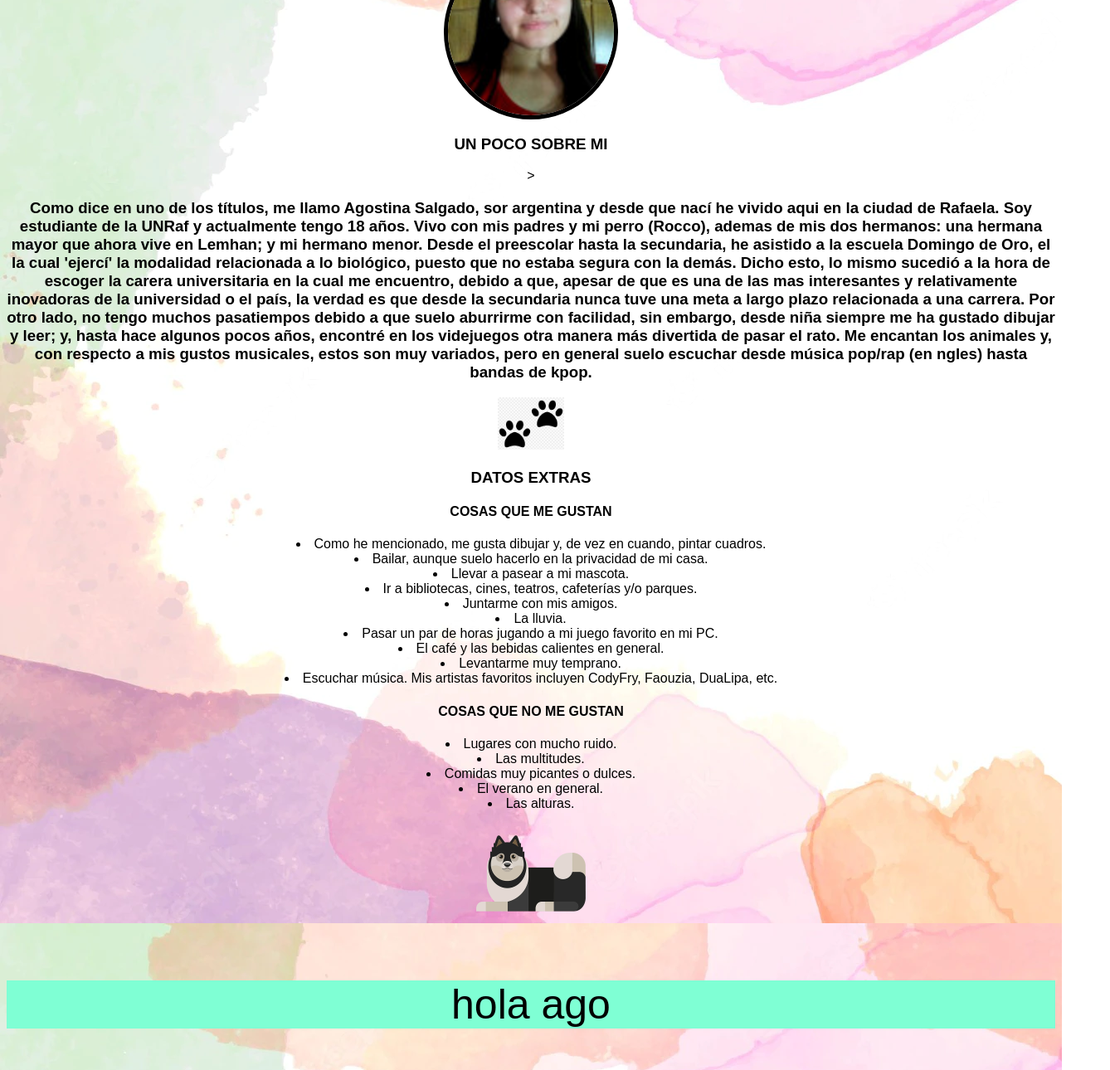
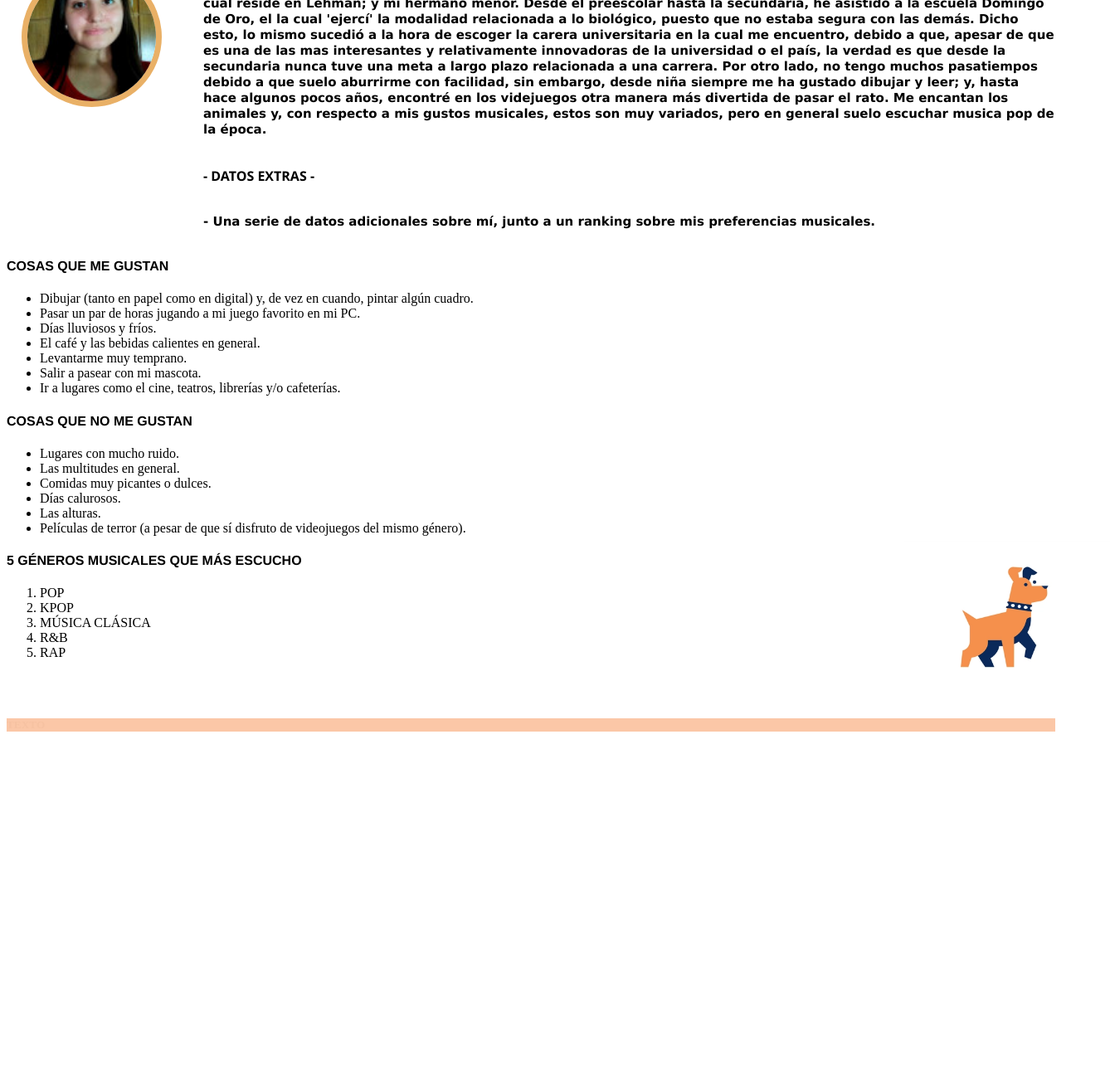
Before and after one commit to AGO0SALGADO/AGO0SALGADO.github.io, a plain HTML site: page index.html in a window 1280 px wide. Shown: the part 220-1510 px from the top of the page at 83% size, 1338 px wide, since content can reach past the window. After the commit the page ends 1124 px from the top, so only its background shows below. Drawn offline with Linux system fonts and the light colour scheme.

Commit message:
actualizacion pagina

```diff
--- a/assets/style.css
+++ b/assets/style.css
@@ -1,30 +1,56 @@
-.prueba {
-    background-color: aquamarine;
+
+.img {
+    width: 155px;
+    height: 155px;
+    display: block;
+    margin-left:18px;
+    margin-right: 50px;
+    margin-top: 60px;
+    margin-bottom: 130px;
+    border-radius: 50%;
+    float: left;
+    border-color: rgb(233, 176, 102)
 }
 
-body {
-    font-family: Arial, Helvetica, sans-serif;
+.img2 {
+    margin-right:auto;
+    margin-top: -160PX;
+    margin-left: 1080px;
 }
 
-header,
-footer {
-    display: flex;
-    flex-direction: row;
+h6 {
+    font-size: 15px;
+    font-family:'Lucida Sans', 'Lucida Sans Regular', 'Lucida Grande', 'Lucida Sans Unicode', Geneva, Verdana, sans-serif;
+    line-height: 19px;
+    flex:none;
+    margin-left: auto;
+    margin-right: auto;
+    background-color: white;
 }
 
-#box-container {
-    display: flex;
+h1 {
+    font-size: 30px;
+    font-family: 'Franklin Gothic Medium', 'Arial Narrow', Arial, sans-serif;
+    background-color:rgb(252, 195, 159);
 }
 
-#titleh2 {
-    font-size: 50px;
+h2 {
+    font-size: 23px;
+    font-family: 'Franklin Gothic Medium', 'Arial Narrow', Arial, sans-serif;
+    background-color:rgb(180, 245, 218);
+}
+
+h3 {
+    font-size: 16px;
+    font-family:'Segoe UI', Tahoma, Geneva, Verdana, sans-serif;
 }
 
 
-.profile-thumbnail {
-    width: 200px;
-    height: 200px;
-    border-radius: 50%;
-    display: block;
-    margin: 0px auto;
+h5 {
+    background-color:rgb(251, 199, 167);
+    color:rgb(246, 194, 162); ;
 }
+
+h4 {
+    font-family: 'Franklin Gothic Medium', 'Arial Narrow', Arial, sans-serif;
+}
--- a/index.html
+++ b/index.html
@@ -4,68 +4,81 @@
     <meta charset="UTF-8">
     <meta http-equiv="X-UA-Compatible" content="IE=edge">
     <meta name="viewport" content="width=device-width, initial-scale=1.0">
-    <title>Porfolio</title>
+    <title>Portfolio</title>
 
     <link rel="stylesheet" href="./assets/style.css">
 
+</head>
+
+<body
+
+<p><CENter><H1>PORTFOLIO PERSONAL</H1></CENter></p>
+
+<p><center><h2>----- Agostina Salgado -----</h2></center>
+
+<img src="assets/f1.jpg" alt="foto" border="7" class="img"
 
 
-</head>
-
-<body background="assets/fondo.webp"
+<P><h3>- UN POCO SOBRE MI -</h3></P>
 
 
-    <p>>><center><h1>PORFOLIO PERSONAL</h1></center>
+<p><h6> Hola! Me llamo Agostina Salgado, soy argentina
+        y desde que nací he vivido aqui en la ciudad de Rafaela.
+    Soy estudiante de la UNRaf y actualmente tengo 18 años. Vivo con mis padres, mascota y tengo dos hermanos: una hermana mayor, la cual reside en Lehman; y mi hermano menor.
+    Desde el preescolar hasta la secundaria, he asistido a la escuela Domingo de Oro, el la cual 'ejercí' la modalidad relacionada a lo biológico, puesto que no estaba segura con las demás. Dicho esto, lo mismo sucedió a la hora de escoger la carera universitaria en la cual me encuentro, debido a que, apesar de que es una de las mas interesantes y relativamente innovadoras de la universidad o el país, la verdad es que desde la secundaria nunca tuve una meta a largo plazo relacionada a una carrera.
+    Por otro lado, no tengo muchos pasatiempos debido a que suelo aburrirme con facilidad, sin embargo, desde niña siempre me ha gustado dibujar y leer; y, hasta hace algunos pocos años, encontré en los videjuegos otra manera más divertida de pasar el rato. Me encantan los animales y, con respecto a mis gustos musicales, estos son muy variados, pero en general suelo escuchar musica pop de la época.
 
-        <P><CENter><H2><b>Agostina Salgado</b></H2></CENter></P>
+ </h6></p>
 
+</body>
 
-     <img src="assets/f1.jpg" alt="foto" border="5"  class="profile-thumbnail">
+<body>
 
-    <P><center><b><h3>UN POCO SOBRE MI</h3></b>></center>
+<P><H3>- DATOS EXTRAS -</H3>
 
-    <p><center><h3> Como dice en uno de los títulos, me llamo Agostina Salgado, sor argentina
-        y desde que nací he vivido aqui en la ciudad de Rafaela.
-    Soy estudiante de la UNRaf y actualmente tengo 18 años. Vivo con mis padres y mi perro (Rocco), ademas de mis dos hermanos: una hermana mayor que ahora vive en Lemhan; y mi hermano menor.
-    Desde el preescolar hasta la secundaria, he asistido a la escuela Domingo de Oro, el la cual 'ejercí' la modalidad relacionada a lo biológico, puesto que no estaba segura con la demás. Dicho esto, lo mismo sucedió a la hora de escoger la carera universitaria en la cual me encuentro, debido a que, apesar de que es una de las mas interesantes y relativamente inovadoras de la universidad o el país, la verdad es que desde la secundaria nunca tuve una meta a largo plazo relacionada a una carrera.
-    Por otro lado, no tengo muchos pasatiempos debido a que suelo aburrirme con facilidad, sin embargo, desde niña siempre me ha gustado dibujar y leer; y, hasta hace algunos pocos años, encontré en los videjuegos otra manera más divertida de pasar el rato. Me encantan los animales y, con respecto a mis gustos musicales, estos son muy variados, pero en general suelo escuchar desde música pop/rap (en ngles) hasta bandas de kpop.
-
- </h3></center></p>
-
-    <center>
-        <img src="assets/paws.png" alt="foto" width="80"
-    </center>
-
-    <p><center><h3>DATOS EXTRAS</h3></center></p>
+    <P><h6>- Una serie de datos adicionales sobre mí, junto a un ranking sobre mis preferencias musicales.    </h6></P>
 
     <p><h4>COSAS QUE ME GUSTAN</h4></p>
 
-    <li>Como he mencionado, me gusta dibujar y, de vez en cuando, pintar cuadros.</li>
-    <li>Bailar, aunque suelo hacerlo en la privacidad de mi casa.</li>
-    <li>Llevar a pasear a mi mascota.</li>
-    <li>Ir a bibliotecas, cines, teatros, cafeterías y/o parques.</li>
-    <li>Juntarme con mis amigos.</li>
-    <li>La lluvia.</li>
+    <ul>
+    <li>Dibujar (tanto en papel como en digital) y, de vez en cuando, pintar algún cuadro.</li>
     <li>Pasar un par de horas jugando a mi juego favorito en mi PC.</li>
+    <li>Días lluviosos y fríos.</li>
     <LI>El café y las bebidas calientes en general.</LI>
     <li>Levantarme muy temprano.</li>
-    <li>Escuchar música. Mis artistas favoritos incluyen CodyFry, Faouzia, DuaLipa, etc. </li>
+    <li>Salir a pasear con mi mascota. </li>
+    <li>Ir a lugares como el cine, teatros, librerías y/o cafeterías. </li>
 
-    <p><h4>COSAS QUE NO ME GUSTAN</h4></p>
+    </ul>
+
+<p><h4>COSAS QUE NO ME GUSTAN</h4></p>
+
+  <ul>
     <li>Lugares con mucho ruido.</li>
-    <li>Las multitudes.</li>
+    <li>Las multitudes en general.</li>
     <li>Comidas muy picantes o dulces.</li>
-    <li>El verano en general.</li>
+    <li>Días calurosos.</li>
     <li>Las alturas.</li>
+    <li>Películas de terror (a pesar de que sí disfruto de videojuegos del mismo género).</li>
+  </ul>
 
- <img src="assets/dogg.webp" alt="foto"width="150"
+<p><h4> 5 GÉNEROS MUSICALES QUE MÁS ESCUCHO</h4></p>
 
- <p </p>
- <p class="prueba" id="titleh2">hola ago</p>
+   <ol>
+       <li>POP</li>
+       <LI>KPOP</LI>
+       <LI>MÚSICA CLÁSICA</LI>
+       <LI>R&B</LI>
+       <LI>RAP</LI>
+
+   </ol>
+
+  <img src="assets/dog.webp"alt="foto"width="250"class="img2"
+
+    <P><H5>TEXTO</H5></P>
+
 <body>
-
 </body>
 
 
-</body>
 </html>
```
Also changed, not shown: assets/dog.webp (added), assets/dogg.webp (deleted), assets/paws.png (deleted).
